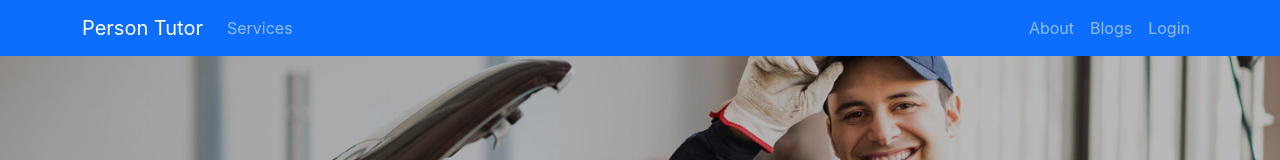
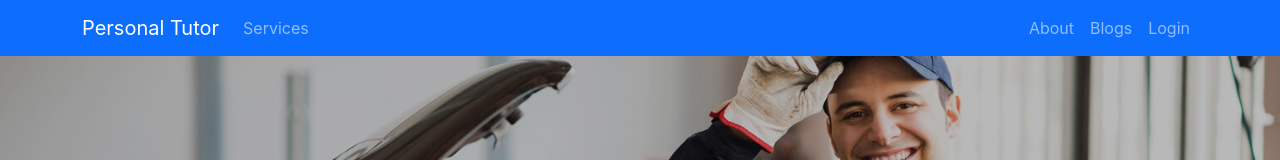
Before and after one commit to SoybalAhmmed/assignment-ten-repo, a React (Create React App) app: page / in a window 1280 px wide. Shown: the top 160 px of the page. Built offline with nearby package versions, Linux system fonts and the light colour scheme; no server answers.

Commit message:
logo changed

```diff
--- a/src/Pages/Shared/Header/Header.js
+++ b/src/Pages/Shared/Header/Header.js
@@ -19,7 +19,7 @@ const Header = () => {
   <Navbar collapseOnSelect expand="lg" sticky='top' bg="primary" variant="dark">
   <Container>
   <Navbar.Brand as={Link} to="/">
-      Person Tutor
+      Personal Tutor
       </Navbar.Brand>
   <Navbar.Toggle aria-controls="responsive-navbar-nav" />
   <Navbar.Collapse id="responsive-navbar-nav">
```
